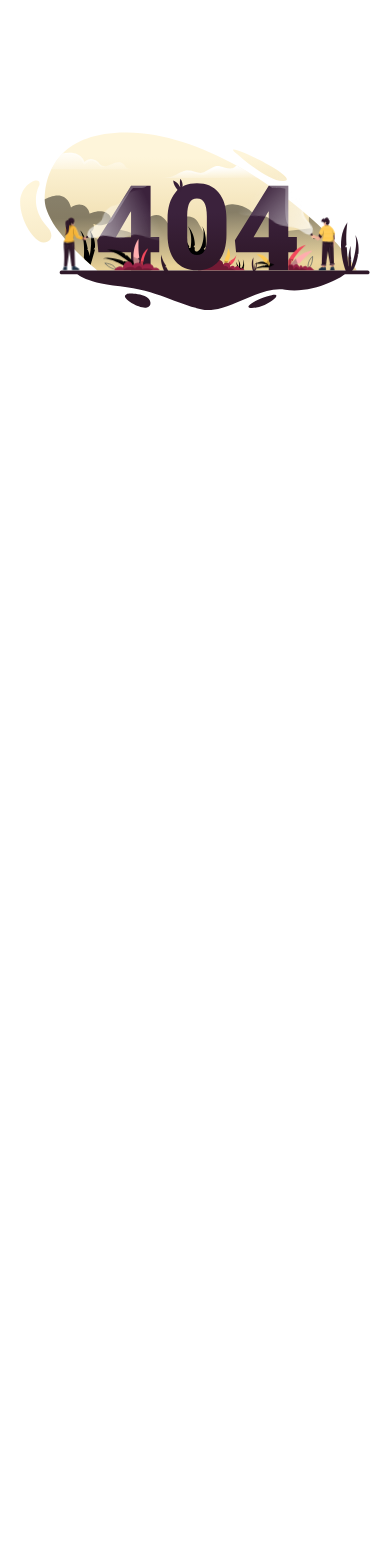
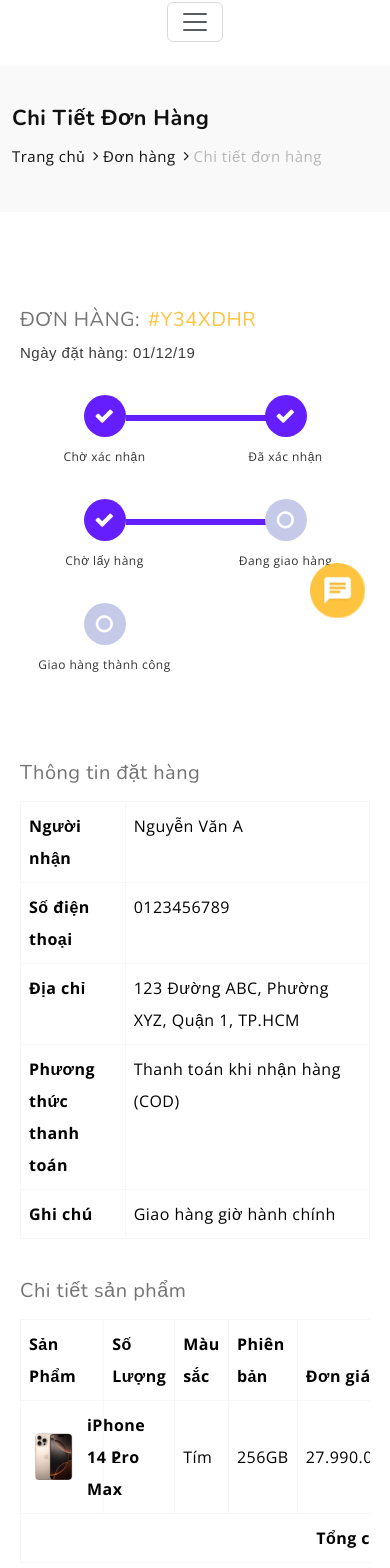
Before and after one commit to chapilcheapz/dhmobile-website, a React (Vite) app in the folder frontend/: page /order-detail/1 in a window 390 px wide. Shown: the part 201-1769 px from the top of the page. Before the commit the page ends 844 px from the top, so only its background shows below. Built offline with nearby package versions, Linux system fonts and the light colour scheme.

Commit message:
feat: implement order detail screen

```diff
--- /dev/null
+++ b/frontend/src/assets/css/order_detail.css
@@ -0,0 +1,150 @@
+body {
+  color: #000;
+  overflow-x: hidden;
+  height: 100%;
+  background-color: #8c9eff;
+  background-repeat: no-repeat;
+}
+
+.card_order_detail {
+  box-shadow: 0 4px 6px rgba(0, 0, 0, 0.05) !important;
+}
+
+.top {
+  padding-top: 40px;
+  padding-left: 13% !important;
+  padding-right: 13% !important;
+}
+
+/*Icon progressbar*/
+#progressbar {
+  margin: 30px 0;
+  padding: 0 20px;
+  display: flex;
+  justify-content: space-between;
+  list-style: none;
+  flex-wrap: wrap;
+  counter-reset: step;
+  position: relative;
+  color: #455a64;
+}
+
+#progressbar li {
+  flex: 1 1 auto;
+  position: relative;
+  text-align: center;
+  min-width: 120px;
+  margin-bottom: 20px;
+}
+
+#progressbar li::before {
+  content: "\f10c";
+  font-family: FontAwesome;
+  display: inline-block;
+  width: 42px;
+  height: 42px;
+  line-height: 42px;
+  font-size: 20px;
+  background-color: #c5cae9;
+  color: white;
+  border-radius: 50%;
+  z-index: 2;
+  position: relative;
+}
+
+#progressbar li::after {
+  content: "";
+  position: absolute;
+  top: 20px;
+  left: 50%;
+  width: 100%;
+  height: 6px;
+  background-color: #c5cae9;
+  z-index: 1;
+}
+
+#progressbar li:last-child::after {
+  display: none;
+}
+
+/* Active bước */
+#progressbar li.active::before {
+  content: "\f00c";
+  background-color: #651fff;
+}
+
+#progressbar li.active::after {
+  background-color: #651fff;
+}
+
+/* Label tên bước */
+#progressbar li .step-label {
+  margin-top: 8px;
+  display: block;
+  font-size: 13px;
+  color: #333;
+}
+
+/* Responsive chỉnh sửa */
+@media (max-width: 768px) {
+  .top {
+    padding-left: 5% !important;
+    padding-right: 5% !important;
+  }
+
+  #progressbar {
+    padding: 0 10px;
+  }
+
+  #progressbar li {
+    flex: 0 0 33.333%;
+    margin-bottom: 30px;
+  }
+
+  #progressbar li::after {
+    width: calc(100% - 21px);
+    left: calc(50% + 21px);
+  }
+
+  #progressbar li:nth-child(3n)::after {
+    display: none;
+  }
+
+  #progressbar li .step-label {
+    font-size: 12px;
+    padding: 0 5px;
+  }
+
+  .card {
+    margin: 0 10px 90px 10px;
+  }
+}
+
+@media (max-width: 480px) {
+  #progressbar li {
+    flex: 0 0 50%;
+  }
+
+  #progressbar li:nth-child(3n)::after {
+    display: block;
+  }
+
+  #progressbar li:nth-child(2n)::after {
+    display: none;
+  }
+}
+.icon {
+  width: 60px;
+  height: 60px;
+  margin-right: 15px;
+}
+
+.icon-content {
+  padding-bottom: 20px;
+}
+
+@media screen and (max-width: 992px) {
+  .icon-content {
+    width: 50%;
+  }
+}
--- a/frontend/src/assets/css/profile.css
+++ b/frontend/src/assets/css/profile.css
@@ -272,7 +272,7 @@
 .profile-table td {
   border: 1px solid #dee2e6;
   padding: 8px;
-  font-size: 14px;
+  font-size: 15px;
 }
 
 .profile-table th {
@@ -283,7 +283,7 @@
   background-color: #ec4848;
   color: white;
   padding: 4px 8px;
-  font-size: 12px;
+  font-size: 13px;
   border-radius: 4px;
   display: inline-block;
   cursor: pointer;
--- a/frontend/src/components/Blogs.jsx
+++ b/frontend/src/components/Blogs.jsx
@@ -53,7 +53,7 @@ export default function Blogs({ showHeader = true, padding }) {
               <div className="card-products col-md-4" key={item.id}>
                 <article className="post-item card border-0 shadow-sm d-flex flex-column">
                   <div className="image-holder zoom-effect">
-                    <Link to={"/blogdetails"}>
+                    <Link to={"/blogdetails/:id"}>
                       <img
                         src={item.image}
                         alt="post"
@@ -68,7 +68,7 @@ export default function Blogs({ showHeader = true, padding }) {
                     <div className="post-header">
                       <h3 className="post-title">
                         <Link
-                          to={"/blogdetails"}
+                          to={"/blogdetails/:id"}
                           className="text-decoration-none fw-bold"
                           style={{ color: "black" }}
                         >
--- /dev/null
+++ b/frontend/src/components/OrderDetail.jsx
@@ -0,0 +1,165 @@
+import "../assets/css/order_detail.css";
+import iphone from "../assets/images/iphone-16-pro-max.webp";
+import Breadcrumb from "./Breadcrumb";
+
+const OrderDetail = () => {
+  const statusSteps = [
+    { label: "Chờ xác nhận", active: true },
+    { label: "Đã xác nhận", active: true },
+    { label: "Chờ lấy hàng", active: true },
+    { label: "Đang giao hàng", active: false },
+    { label: "Giao hàng thành công", active: false },
+  ];
+
+  const orderInfo = [
+    { label: "Người nhận", value: "Nguyễn Văn A" },
+    { label: "Số điện thoại", value: "0123456789" },
+    { label: "Địa chỉ", value: "123 Đường ABC, Phường XYZ, Quận 1, TP.HCM" },
+    {
+      label: "Phương thức thanh toán",
+      value: "Thanh toán khi nhận hàng (COD)",
+    },
+    { label: "Ghi chú", value: "Giao hàng giờ hành chính" },
+  ];
+
+  const products = [
+    {
+      name: "iPhone 14 Pro Max",
+      image: iphone,
+      quantity: 2,
+      color: "Tím",
+      version: "256GB",
+      unitPrice: "27.990.000₫",
+      totalPrice: "55.980.000₫",
+    },
+  ];
+
+  const totalAmount = "56.010.000₫";
+
+  return (
+    <>
+      <Breadcrumb
+        title={"Chi Tiết Đơn Hàng"}
+        mainItem={"Trang chủ"}
+        mainItem2={"Đơn hàng"}
+        secondaryItem={"Chi tiết đơn hàng"}
+        linkMainItem={"/"}
+        linkMainItem2={"/order-history"}
+      />
+      <div className="card_order_detail container-fluid px-1 px-md-4 py-5 mx-auto">
+        <div className="row d-flex justify-content-between px-3">
+          <div className="d-flex">
+            <h5>
+              ĐƠN HÀNG:
+              <span
+                className="text-primary font-weight-bold"
+                style={{ marginLeft: 8 }}
+              >
+                #Y34XDHR
+              </span>
+            </h5>
+          </div>
+          <div className="d-flex flex-column text-sm-right">
+            <p className="mb-0">
+              Ngày đặt hàng: <span>01/12/19</span>
+            </p>
+          </div>
+        </div>
+
+        <div className="row d-flex justify-content-center">
+          <div className="col-12">
+            <ul id="progressbar">
+              {statusSteps.map((step, index) => (
+                <li
+                  key={index}
+                  className={`step0 ${step.active ? "active" : ""}`}
+                >
+                  <span className="step-label">{step.label}</span>
+                </li>
+              ))}
+            </ul>
+          </div>
+        </div>
+
+        <div className="row px-3 mt-4">
+          <div className="col-12">
+            <div className="order-info-table">
+              <h5 className="mb-3">Thông tin đặt hàng</h5>
+              <table className="table table-bordered">
+                <tbody>
+                  {orderInfo.map((item, index) => (
+                    <tr key={index}>
+                      <td className="fw-bold" style={{ width: "30%" }}>
+                        {item.label}
+                      </td>
+                      <td>{item.value}</td>
+                    </tr>
+                  ))}
+                </tbody>
+              </table>
+            </div>
+          </div>
+        </div>
+
+        {/* Chi tiết sản phẩm */}
+        <div className="row px-3 mt-4">
+          <div className="col-12">
+            <div className="product-table">
+              <h5 className="mb-3">Chi tiết sản phẩm</h5>
+              <div className="table-responsive">
+                <table className="table table-bordered">
+                  <thead className="bg-light">
+                    <tr>
+                      <th>Sản Phẩm</th>
+                      <th>Số Lượng</th>
+                      <th>Màu sắc</th>
+                      <th>Phiên bản</th>
+                      <th>Đơn giá</th>
+                      <th>Tổng tiền</th>
+                    </tr>
+                  </thead>
+                  <tbody>
+                    {products.map((p, index) => (
+                      <tr key={index}>
+                        <td>
+                          <div className="d-flex align-items-center">
+                            <img
+                              src={p.image}
+                              alt={p.name}
+                              className="me-2"
+                              style={{
+                                width: 50,
+                                height: 50,
+                                objectFit: "cover",
+                              }}
+                            />
+                            <div className="fw-bold">{p.name}</div>
+                          </div>
+                        </td>
+                        <td className="align-middle">{p.quantity}</td>
+                        <td className="align-middle">{p.color}</td>
+                        <td className="align-middle">{p.version}</td>
+                        <td className="align-middle">{p.unitPrice}</td>
+                        <td className="align-middle fw-bold">{p.totalPrice}</td>
+                      </tr>
+                    ))}
+                  </tbody>
+                  <tfoot className="bg-light">
+                    <tr>
+                      <td colSpan="5" className="text-end fw-bold">
+                        Tổng cộng
+                      </td>
+                      <td className="fw-bold text-primary">{totalAmount}</td>
+                    </tr>
+                  </tfoot>
+                </table>
+              </div>
+            </div>
+          </div>
+        </div>
+      </div>
+    </>
+  );
+};
+
+export default OrderDetail;
--- a/frontend/src/components/OrderHistory.jsx
+++ b/frontend/src/components/OrderHistory.jsx
@@ -1,4 +1,10 @@
+import { useNavigate } from "react-router-dom";
+
 const OrderHistory = ({ orders }) => {
+  const navigate = useNavigate();
+  const handleNextPageOrderDetail = () => {
+    navigate(`/order-detail/:id`);
+  };
   return (
     <div className="profile-table-wrapper">
       <table className="profile-table">
@@ -22,7 +28,7 @@ const OrderHistory = ({ orders }) => {
               <td>{order.location}</td>
               <td>{order.paymentMethod}</td>
               <td>{order.status}</td>
-              <td>
+              <td onClick={handleNextPageOrderDetail}>
                 <span className="profile-label">Xem chi tiết</span>
               </td>
             </tr>
--- a/frontend/src/pages/Profile.jsx
+++ b/frontend/src/pages/Profile.jsx
@@ -101,7 +101,7 @@ const Profile = () => {
     {
       id: 3,
       name: "Đơn hàng",
-      links: "/",
+      links: "/order-history",
     },
     {
       id: 4,
```
Also changed, not shown: frontend/src/App.jsx (+6 -1 lines).
